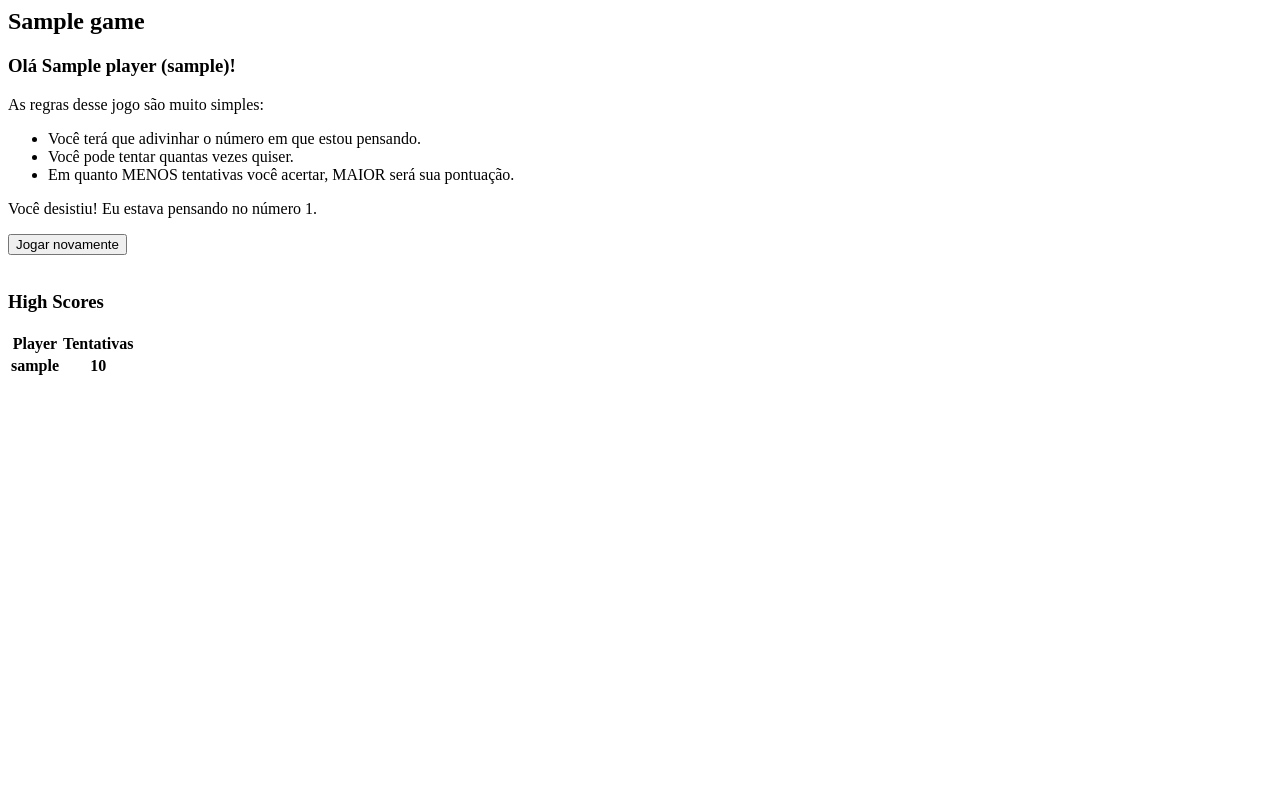
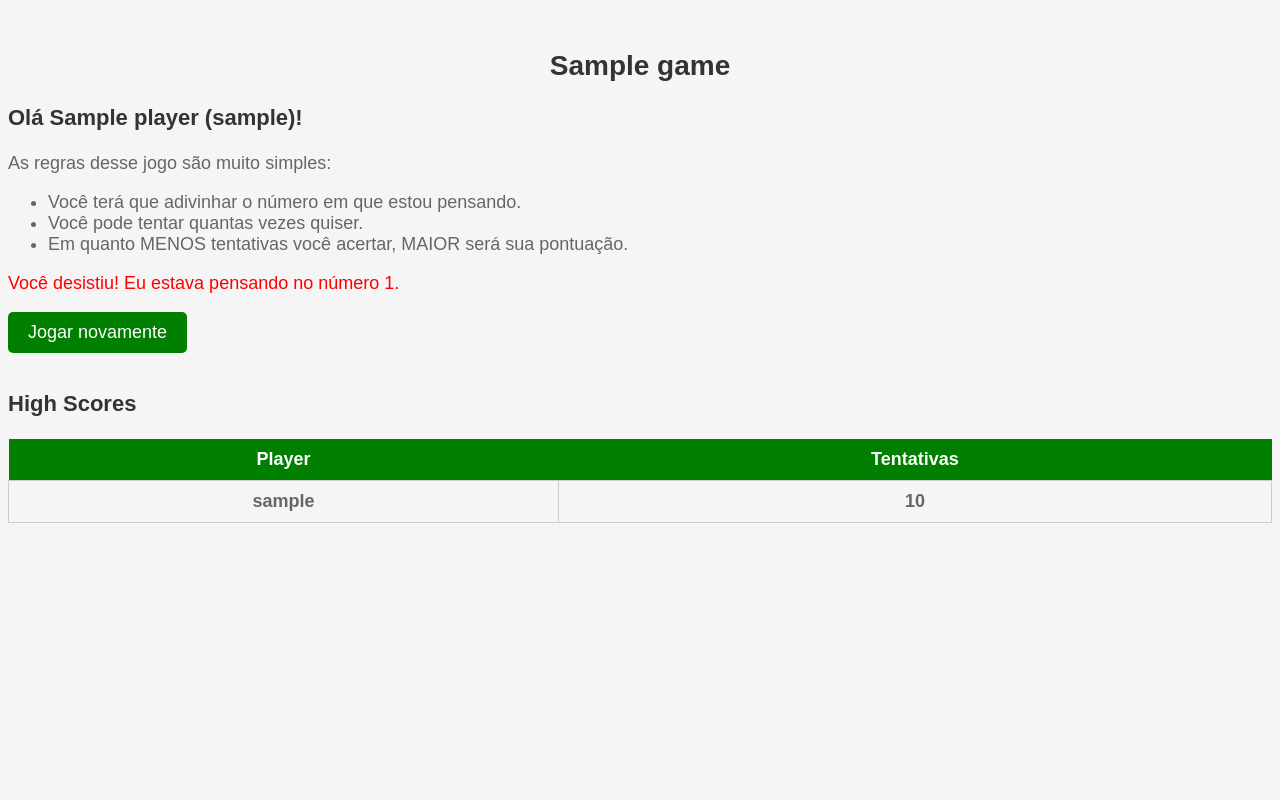
Before and after one commit to JordHisu/DjangoWebApp, a Django app: template app/templates/game/show.html in a window 1280 px wide. Run offline with Django 4.2, Linux system fonts and the light colour scheme; tables that the repository leaves empty hold one stand-in row (values such as "Sample post"); the template is opened without the code that fills it: values that come from a table or form of the project are taken from there, most other values are stand-ins (such as "Sample title", 1, 10 or a date in 2020); lists and menus that the app fills with data are empty.

Commit message:
added styles

```diff
--- a/app/WebApp/forms/game_form.py
+++ b/app/WebApp/forms/game_form.py
@@ -15,8 +15,8 @@ class GuessGameForm(forms.Form):
             MinValueValidator(1)
         ],
         error_messages={
-            "max_value": "o valor maximo e 9",
-            "min_value": "o valor minimo e 1",
+            # "max_value": "o valor maximo e 9",
+            # "min_value": "o valor minimo e 1",
         },
         required=False
     )
--- a/app/templates/base.html
+++ b/app/templates/base.html
@@ -2,6 +2,53 @@
 <html>
 <head>
     <title>{% block page_title %}Desenvolvimento Web{% endblock %}</title>
+    <style>
+        body {
+            background-color: #f5f5f5;
+        }
+        h1 {
+            font-family: Arial, sans-serif;
+            font-size: 36px;
+            color: #333;
+            text-align: center;
+            margin-top: 50px;
+        }
+        h2, h3 {
+            font-family: Arial, sans-serif;
+            color: #333;
+            margin-top: 20px;
+        }
+        form input[type='text'], form input[type='password'], form input[type='email'], form textarea {
+            padding: 10px;
+            border-radius: 5px;
+            border: 1px solid #ccc;
+            font-size: 16px;
+            font-family: Arial, sans-serif;
+            margin-bottom: 10px;
+            width: 100%;
+        }
+        form input[type='submit'] {
+            background-color: #4CAF50;
+            border: none;
+            color: white;
+            padding: 10px 20px;
+            text-align: center;
+            text-decoration: none;
+            display: inline-block;
+            font-size: 16px;
+            border-radius: 5px;
+            cursor: pointer;
+        }
+        form input[type='submit']:hover {
+            background-color: #3e8e41;
+        }
+        .errorlist {
+            color: red;
+            font-size: 16px;
+            margin-bottom: 10px;
+        }
+    </style>
+    {% block style %}{% endblock %}
 </head>
 <body>
 
--- a/app/templates/game/show.html
+++ b/app/templates/game/show.html
@@ -1,10 +1,10 @@
 {% extends "game/base.html" %}
 
 {% block body %}
-    <h2>{{ game.name }}</h2>
-    <h3>Olá {{ player.name }} ({{ player.nickname }})!</h3>
-    <p>As regras desse jogo são muito simples:</p>
-    <ul>
+    <h2 style="font-family: Arial, sans-serif; font-size: 28px; color: #333; text-align: center;">{{ game.name }}</h2>
+    <h3 style="font-family: Arial, sans-serif; font-size: 22px; color: #333;">Olá {{ player.name }} ({{ player.nickname }})!</h3>
+    <p style="font-family: Arial, sans-serif; font-size: 18px; color: #666;">As regras desse jogo são muito simples:</p>
+    <ul style="font-family: Arial, sans-serif; font-size: 18px; color: #666;">
         <li>Você terá que adivinhar o número em que estou pensando.</li>
         <li>Você pode tentar quantas vezes quiser.</li>
         <li>Em quanto MENOS tentativas você acertar, MAIOR será sua pontuação.</li>
@@ -12,36 +12,34 @@
 
     {% if result %}
         {% if result.type == 'SUCCESS' %}
-            <p>Você acertou o número em {{ result.tries }} tentativas!</p>
+            <p style="font-family: Arial, sans-serif; font-size: 18px; color: #007f00;">Você acertou o número em {{ result.tries }} tentativas!</p>
         {% else %}
-            <p>Você desistiu! Eu estava pensando no número {{ result.random_number }}.</p>
+            <p style="font-family: Arial, sans-serif; font-size: 18px; color: #ff0000;">Você desistiu! Eu estava pensando no número {{ result.random_number }}.</p>
         {% endif %}
     {% else %}
-        <p>Boa sorte!</p>
+        <p style="font-family: Arial, sans-serif; font-size: 18px; color: #666;">Boa sorte!</p>
     {% endif %}
 
-    <button onclick="location.href='{% url 'game:play' game.id %}'">
+    <button style="font-family: Arial, sans-serif; font-size: 18px; color: #fff; background-color: #007f00; border: none; padding: 10px 20px; border-radius: 5px; cursor: pointer;" onclick="location.href='{% url 'game:play' game.id %}'">
         {% if not result %}Iniciar o jogo{% else %}Jogar novamente{% endif %}
     </button>
 
     <br><br>
-    <h3>High Scores</h3>
+    <h3 style="font-family: Arial, sans-serif; font-size: 22px; color: #333;">High Scores</h3>
     {% if high_scores %}
-        <table>
-            <tr>
-                <th>Player</th>
-                <th>Tentativas</th>
+        <table style="font-family: Arial, sans-serif; font-size: 18px; color: #666; border-collapse: collapse; width: 100%;">
+            <tr style="background-color: #007f00; color: #fff;">
+                <th style="padding: 10px;">Player</th>
+                <th style="padding: 10px;">Tentativas</th>
             </tr>
             {% for score in high_scores %}
                 <tr>
-                    <th>{{ score.player.nickname }}</th>
-                    <th>{{ score.score }}</th>
+                    <th style="padding: 10px; border: 1px solid #ccc;">{{ score.player.nickname }}</th>
+                    <th style="padding: 10px; border: 1px solid #ccc;">{{ score.score }}</th>
                 </tr>
             {% endfor %}
         </table>
     {% else %}
-        <p>No scores yet!</p>
+        <p style="font-family: Arial, sans-serif; font-size: 18px; color: #666;">No scores yet!</p>
     {% endif %}
-
-
 {% endblock %}
```
Also changed, not shown: app/templates/game/list.html (+52 -1 lines).
